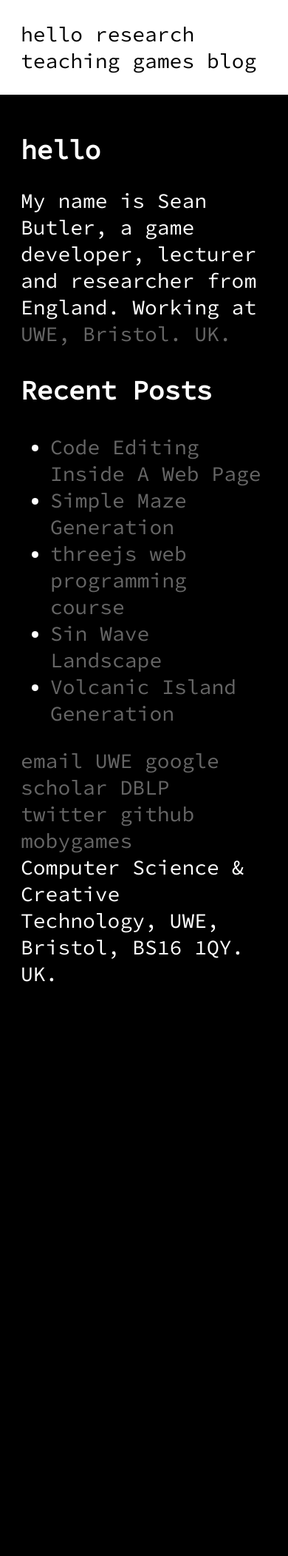
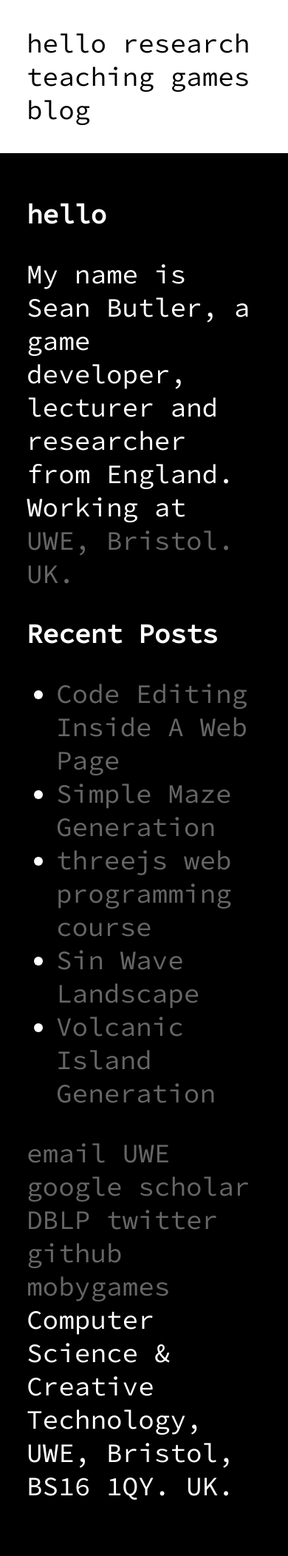
Before and after one commit to seanbutler/www.seanbutler.net, a Jekyll site: the page built from index.html, in a window 390 px wide. Shown: the whole page at 74% size. Built offline with Jekyll 4.4.1, drawn with Linux system fonts in a browser that asks for light colours; before the commit the page ends 1390 px from its top, so only the background shows below that.

Commit message:
embiggen mobile font

```diff
--- a/css/mini.css
+++ b/css/mini.css
@@ -73,13 +73,13 @@ img {
   body {
     color: white;
     background-color: black;
-	   font-size:	28px;
+	   font-size:	36px;
   }
 
   nav {
     color: black;
     background-color: white;
-    font-size:	28px;
+    font-size:	36px;
   }
 
   nav a {
```
